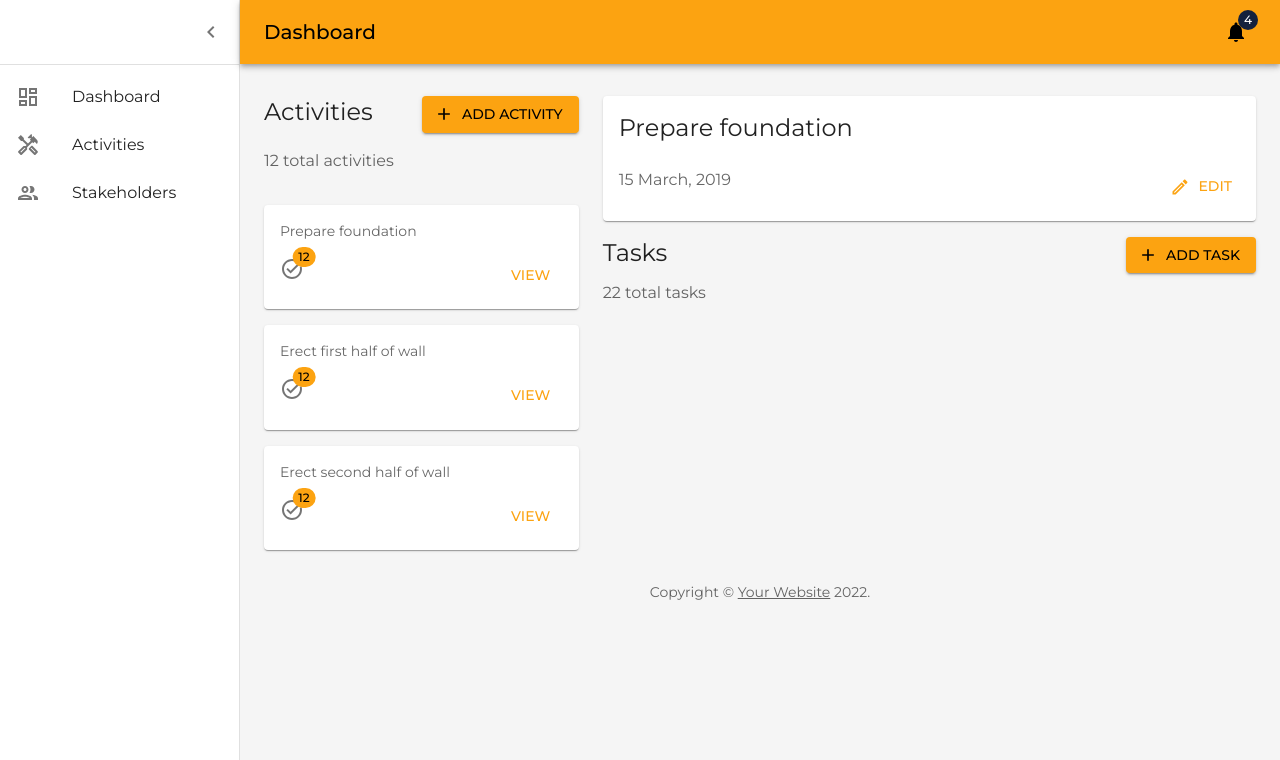
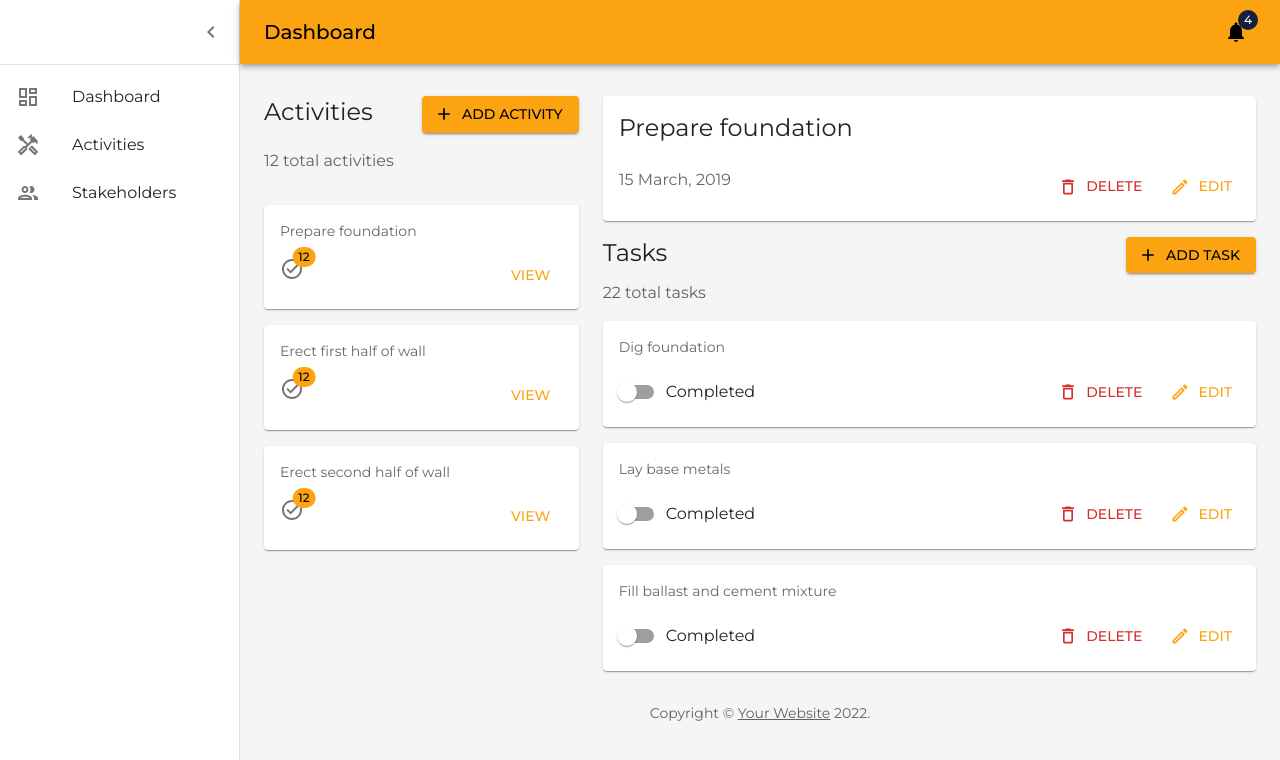
Before and after one commit to cyrilokidi/Gedoo-project-page-design, a React (Create React App) app: page / in a window 1280 px wide. Shown: the top 760 px of the page. Built offline with nearby package versions, Linux system fonts and the light colour scheme.

Commit message:
Create tasks components

```diff
--- a/src/Project/index.js
+++ b/src/Project/index.js
@@ -18,7 +18,9 @@ import {
   Grid,
   Stack,
   Button,
-  Paper
+  Paper,
+  FormControlLabel,
+  Switch
 } from "@mui/material";
 import {
   Menu as MenuIcon,
@@ -29,13 +31,20 @@ import {
   PeopleOutlined as PeopleOutlinedIcon,
   TaskAltOutlined as TaskAltOutlinedIcon,
   AddOutlined as AddOutlinedIcon,
-  EditOutlined as EditOutlinedIcon
+  EditOutlined as EditOutlinedIcon,
+  DeleteOutlined as DeleteOutlinedIcon
 } from "@mui/icons-material";
 
 const activities = [
   { name: "Prepare foundation" },
   { name: "Erect first half of wall" },
   { name: "Erect second half of wall" }
+];
+
+const tasks = [
+  { name: "Dig foundation" },
+  { name: "Lay base metals" },
+  { name: "Fill ballast and cement mixture" }
 ];
 
 const mainListItems = (
@@ -203,9 +212,18 @@ function ActivityDetails(params) {
         <Stack direction="row" sx={{ flexGrow: 1 }}>
           <Typography color="text.secondary">15 March, 2019</Typography>
         </Stack>
-        <Button startIcon={<EditOutlinedIcon />} sx={{ ml: 2 }}>
-          edit
-        </Button>
+        <Stack direction="row" spacing={2}>
+          <Button
+            startIcon={<DeleteOutlinedIcon />}
+            color="error"
+            sx={{ ml: 2 }}
+          >
+            delete
+          </Button>
+          <Button startIcon={<EditOutlinedIcon />} sx={{ ml: 2 }}>
+            edit
+          </Button>
+        </Stack>
       </Stack>
     </Paper>
   );
@@ -229,6 +247,54 @@ function TasksHeader() {
       <Typography color="text.secondary" sx={{ flex: 1 }}>
         22 total tasks
       </Typography>
+    </Stack>
+  );
+}
+
+function Task({ name }) {
+  return (
+    <Paper
+      sx={(theme) => ({
+        p: theme.spacing(2),
+        display: "flex",
+        flexDirection: "column"
+      })}
+    >
+      <Box sx={(theme) => ({ mb: theme.spacing(2) })}>
+        <Typography variant="body2" color="text.secondary">
+          {name}
+        </Typography>
+      </Box>
+      <Stack direction="row">
+        <Stack direction="row" sx={{ flexGrow: 1 }}>
+          <FormControlLabel
+            control={<Switch color="success" />}
+            label="Completed"
+          />
+        </Stack>
+        <Stack direction="row" spacing={2}>
+          <Button
+            startIcon={<DeleteOutlinedIcon />}
+            color="error"
+            sx={{ ml: 2 }}
+          >
+            delete
+          </Button>
+          <Button startIcon={<EditOutlinedIcon />} sx={{ ml: 2 }}>
+            edit
+          </Button>
+        </Stack>
+      </Stack>
+    </Paper>
+  );
+}
+
+function ListTasks({ tasks }) {
+  return (
+    <Stack spacing={2}>
+      {tasks.map(({ name }, i) => (
+        <Task key={i} name={name} />
+      ))}
     </Stack>
   );
 }
@@ -316,6 +382,7 @@ function DashboardContent() {
               <Stack spacing={2}>
                 <ActivityDetails />
                 <TasksHeader />
+                <ListTasks tasks={tasks} />
               </Stack>
             </Grid>
           </Grid>
```
